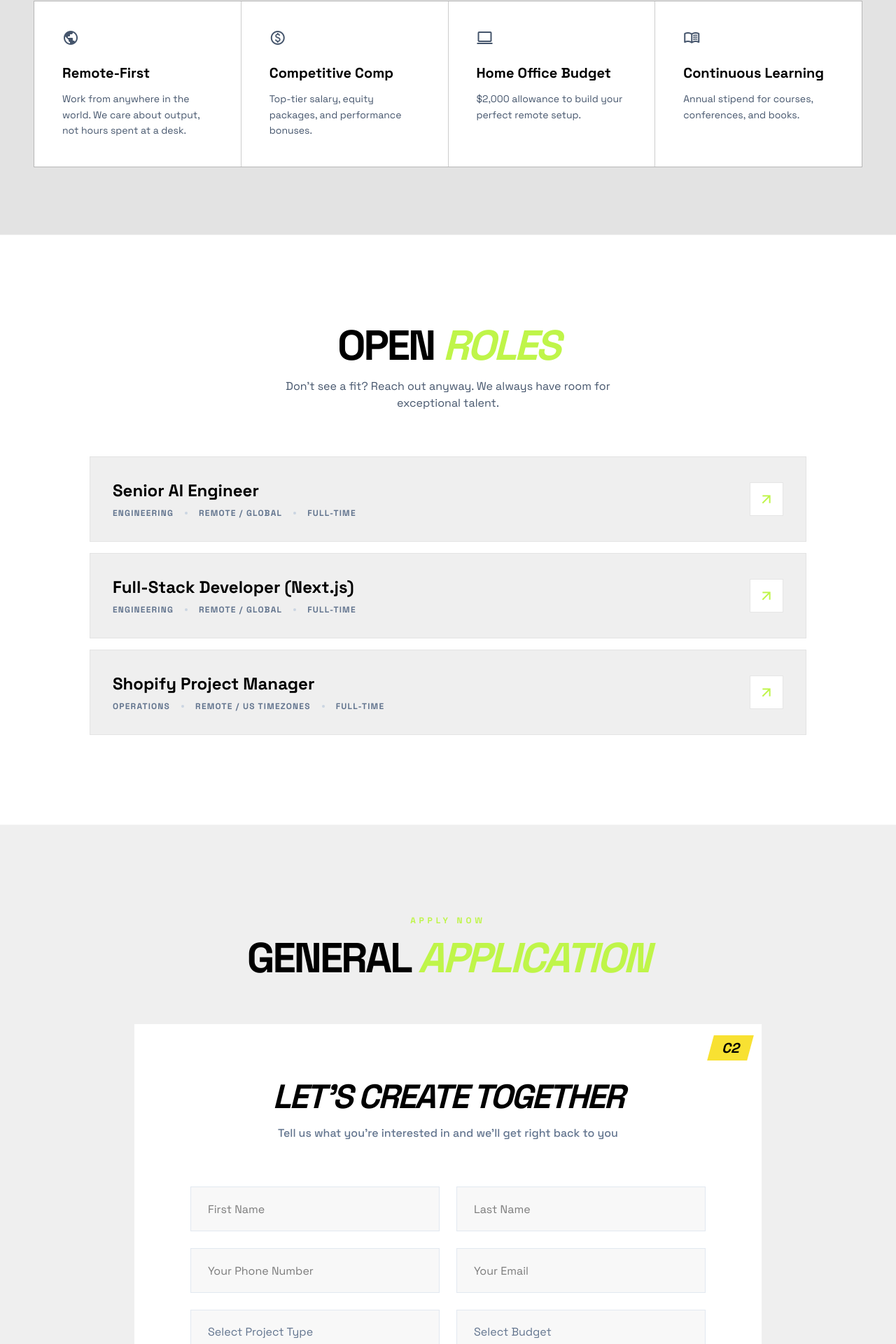
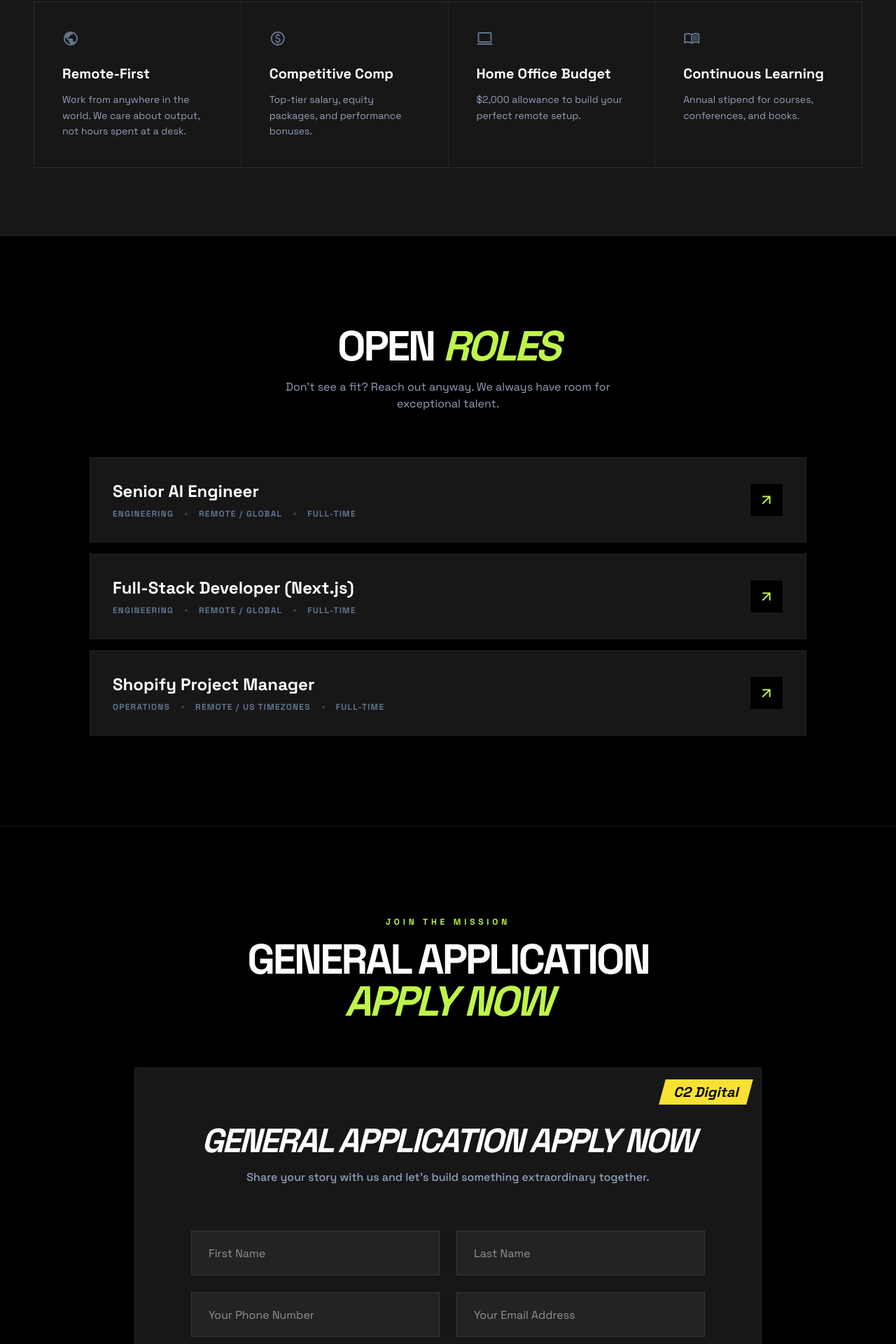
Before and after one commit to 2guysdigital8-eng/2Guys-Digital, a Next.js app: page /careers in a window 1280 px wide. Shown: the part 811-2731 px from the top of the page at 70% size. Built offline with nearby package versions, Linux system fonts and the light colour scheme.

Commit message:
Revert theme to dark and refine CareersForm with recruitment fields

```diff
--- a/src/app/careers/CareersClient.tsx
+++ b/src/app/careers/CareersClient.tsx
@@ -4,7 +4,7 @@ import CareersForm from "@/components/CareersForm";
 
 export default function CareersClient() {
     return (
-        <div className="pt-[73px] bg-[#efefef]">
+        <div className="pt-[73px] bg-black">
             {/* Hero Section */}
             <section className="pt-24 pb-20 px-6 md:px-12 text-center border-b border-black/5 bg-black text-white">
                 <div className="max-w-4xl mx-auto">
@@ -19,23 +19,23 @@ export default function CareersClient() {
             </section>
 
             {/* Why Join Us */}
-            <section className="py-24 px-6 md:px-12 bg-black/5">
+            <section className="py-24 px-6 md:px-12 bg-neutral-900 border-y border-white/5">
                 <div className="max-w-7xl mx-auto">
                     <div className="text-center mb-16">
                         <h2 className="text-xs font-bold uppercase tracking-[0.4em] mb-4 text-[#bff549]">Perks & Benefits</h2>
-                        <h3 className="text-4xl md:text-5xl font-black tracking-tighter uppercase text-black">Why Join <span className="italic text-[#bff549]">Us?</span></h3>
+                        <h3 className="text-4xl md:text-5xl font-black tracking-tighter uppercase text-white">Why Join <span className="italic text-[#bff549]">Us?</span></h3>
                     </div>
-                    <div className="grid grid-cols-1 md:grid-cols-2 lg:grid-cols-4 gap-px bg-black/10 border border-black/10">
+                    <div className="grid grid-cols-1 md:grid-cols-2 lg:grid-cols-4 gap-px bg-white/5 border border-white/5">
                         {[
                             { title: "Remote-First", desc: "Work from anywhere in the world. We care about output, not hours spent at a desk.", icon: "public" },
                             { title: "Competitive Comp", desc: "Top-tier salary, equity packages, and performance bonuses.", icon: "paid" },
                             { title: "Home Office Budget", desc: "$2,000 allowance to build your perfect remote setup.", icon: "computer" },
                             { title: "Continuous Learning", desc: "Annual stipend for courses, conferences, and books.", icon: "menu_book" },
                         ].map((benefit) => (
-                            <div key={benefit.title} className="bg-white p-10 hover:bg-[#bff549]/5 transition-colors group">
-                                <span className="material-symbols-outlined text-4xl mb-6 text-slate-600 group-hover:text-[#bff549] transition-colors">{benefit.icon}</span>
-                                <h4 className="text-xl font-bold mb-3 text-black">{benefit.title}</h4>
-                                <p className="text-slate-600 text-sm leading-relaxed">{benefit.desc}</p>
+                            <div key={benefit.title} className="bg-neutral-900 p-10 hover:bg-[#bff549]/5 transition-colors group">
+                                <span className="material-symbols-outlined text-4xl mb-6 text-slate-500 group-hover:text-[#bff549] transition-colors">{benefit.icon}</span>
+                                <h4 className="text-xl font-bold mb-3 text-white">{benefit.title}</h4>
+                                <p className="text-slate-400 text-sm leading-relaxed">{benefit.desc}</p>
                             </div>
                         ))}
                     </div>
@@ -43,39 +43,39 @@ export default function CareersClient() {
             </section>
 
             {/* Open Positions */}
-            <section className="py-32 px-6 md:px-12 border-y border-black/5 bg-white">
+            <section className="py-32 px-6 md:px-12 border-b border-white/5 bg-black">
                 <div className="max-w-5xl mx-auto">
                     <div className="text-center mb-16">
-                        <h2 className="text-4xl md:text-6xl font-black tracking-tighter uppercase mb-4 text-black">Open <span className="italic text-[#bff549]">Roles</span></h2>
-                        <p className="text-slate-600 max-w-lg mx-auto">Don't see a fit? Reach out anyway. We always have room for exceptional talent.</p>
+                        <h2 className="text-4xl md:text-6xl font-black tracking-tighter uppercase mb-4 text-white">Open <span className="italic text-[#bff549]">Roles</span></h2>
+                        <p className="text-slate-400 max-w-lg mx-auto">Don't see a fit? Reach out anyway. We always have room for exceptional talent.</p>
                     </div>
 
                     <div className="space-y-4">
                         {jobs.length > 0 ? (
                             jobs.map((job) => (
-                                <Link href={`/careers/${job.slug}`} key={job.title} className="group flex flex-col md:flex-row md:items-center justify-between p-8 border border-black/5 bg-[#efefef] hover:bg-white hover:border-[#bff549]/30 transition-all">
+                                <Link href={`/careers/${job.slug}`} key={job.title} className="group flex flex-col md:flex-row md:items-center justify-between p-8 border border-white/5 bg-neutral-900 hover:bg-neutral-800 transition-all">
                                     <div>
-                                        <h4 className="text-2xl font-bold mb-2 text-black group-hover:text-[#bff549] transition-colors">{job.title}</h4>
+                                        <h4 className="text-2xl font-bold mb-2 text-white group-hover:text-[#bff549] transition-colors">{job.title}</h4>
                                         <div className="flex flex-wrap items-center gap-4 text-xs font-bold uppercase tracking-widest text-slate-500">
                                             <span>{job.department}</span>
-                                            <span className="w-1 h-1 bg-slate-300 rounded-full" />
+                                            <span className="w-1 h-1 bg-slate-700 rounded-full" />
                                             <span>{job.location}</span>
-                                            <span className="w-1 h-1 bg-slate-300 rounded-full" />
+                                            <span className="w-1 h-1 bg-slate-700 rounded-full" />
                                             <span>{job.type}</span>
                                         </div>
                                     </div>
-                                    <div className="mt-6 md:mt-0 flex items-center justify-center size-12 border border-black/10 group-hover:border-[#bff549] bg-white group-hover:bg-[#bff549]/10 transition-colors">
+                                    <div className="mt-6 md:mt-0 flex items-center justify-center size-12 border border-white/10 group-hover:border-[#bff549] bg-black group-hover:bg-[#bff549]/10 transition-colors">
                                         <span className="material-symbols-outlined text-[#bff549] -rotate-45 group-hover:rotate-0 transition-transform">arrow_forward</span>
                                     </div>
                                 </Link>
                             ))
                         ) : (
-                            <div className="py-20 px-12 border border-dashed border-black/10 bg-[#efefef]/50 text-center flex flex-col items-center">
-                                <div className="size-20 bg-white rounded-full flex items-center justify-center mb-8 shadow-sm">
-                                    <span className="material-symbols-outlined text-4xl text-slate-400">work_off</span>
+                            <div className="py-20 px-12 border border-dashed border-white/10 bg-neutral-900/50 text-center flex flex-col items-center">
+                                <div className="size-20 bg-black rounded-full flex items-center justify-center mb-8 border border-white/5">
+                                    <span className="material-symbols-outlined text-4xl text-slate-600">work_off</span>
                                 </div>
-                                <h4 className="text-2xl font-bold mb-4 uppercase tracking-tighter text-black">No open roles currently</h4>
-                                <p className="text-slate-500 max-w-sm mx-auto mb-12">We are currently at capacity. Follow us or send a general application below to stay on our radar.</p>
+                                <h4 className="text-2xl font-bold mb-4 uppercase tracking-tighter text-white">No open roles currently</h4>
+                                <p className="text-slate-400 max-sm mx-auto mb-12">We are currently at capacity. Follow us or send a general application below to stay on our radar.</p>
                                 <div className="flex gap-4">
                                     <div className="h-px w-12 bg-black/10 mt-2" />
                                     <span className="text-[10px] font-black uppercase tracking-[0.3em] text-[#bff549]">Elite Talent Only</span>
@@ -88,11 +88,11 @@ export default function CareersClient() {
             </section>
 
             {/* Application Form Section */}
-            <section className="py-32 px-6 md:px-12 bg-[#efefef]">
+            <section className="py-32 px-6 md:px-12 bg-black border-t border-white/5">
                 <div className="max-w-4xl mx-auto">
                     <div className="text-center mb-16">
-                        <h2 className="text-xs font-bold uppercase tracking-[0.4em] mb-4 text-[#bff549]">Apply Now</h2>
-                        <h3 className="text-4xl md:text-6xl font-black tracking-tighter uppercase text-black">General <span className="italic text-[#bff549]">Application</span></h3>
+                        <h2 className="text-xs font-bold uppercase tracking-[0.4em] mb-4 text-[#bff549]">Join the Mission</h2>
+                        <h3 className="text-4xl md:text-6xl font-black tracking-tighter uppercase text-white">General Application <br /><span className="italic text-[#bff549]">Apply Now</span></h3>
                     </div>
                     <CareersForm />
                 </div>
--- a/src/components/CareersForm.tsx
+++ b/src/components/CareersForm.tsx
@@ -8,8 +8,8 @@ interface CareersFormProps {
 }
 
 export default function CareersForm({
-    title = "Let's Create Together",
-    description = "Tell us what you're interested in and we'll get right back to you"
+    title = "General Application Apply Now",
+    description = "Share your story with us and let's build something extraordinary together."
 }: CareersFormProps) {
     const [status, setStatus] = useState<'idle' | 'sending' | 'success'>('idle');
 
@@ -22,25 +22,25 @@ export default function CareersForm({
 
     if (status === 'success') {
         return (
-            <div className="p-12 bg-white text-center border border-slate-200">
+            <div className="p-12 bg-neutral-900 text-center border border-white/5">
                 <div className="size-16 bg-[#bff549]/10 rounded-full flex items-center justify-center mx-auto mb-6">
                     <span className="material-symbols-outlined text-[#bff549] text-3xl">check_circle</span>
                 </div>
-                <h3 className="text-2xl font-black uppercase tracking-tighter text-black">Message Sent</h3>
-                <p className="text-slate-500 text-sm mt-4">We've received your request and will get back to you shortly.</p>
+                <h3 className="text-2xl font-black uppercase tracking-tighter text-white">Application Received</h3>
+                <p className="text-slate-400 text-sm mt-4">We've received your application and will review it shortly. Keep an eye on your inbox.</p>
             </div>
         );
     }
 
     return (
-        <div className="bg-white p-12 lg:p-20 relative">
+        <div className="bg-neutral-900 p-12 lg:p-20 relative border border-white/5">
             <div className="absolute top-4 right-4 bg-[#f8e132] text-black px-4 py-1 font-black text-xl italic skew-x-[-15deg]">
-                <span className="inline-block skew-x-[15deg]">C2</span>
+                <span className="inline-block skew-x-[15deg]">C2 Digital</span>
             </div>
 
             <div className="text-center mb-16">
-                <h2 className="text-4xl md:text-5xl font-black uppercase tracking-tighter text-black mb-4 italic leading-none">{title}</h2>
-                <p className="text-slate-500 font-medium">{description}</p>
+                <h2 className="text-4xl md:text-5xl font-black uppercase tracking-tighter text-white mb-4 italic leading-none">{title}</h2>
+                <p className="text-slate-400 font-medium">{description}</p>
             </div>
 
             <form onSubmit={handleSubmit} className="space-y-6">
@@ -49,13 +49,13 @@ export default function CareersForm({
                         required
                         type="text"
                         placeholder="First Name"
-                        className="w-full bg-[#f8f8f8] border border-slate-200 h-16 px-6 text-black focus:border-[#f8e132] outline-none transition-colors"
+                        className="w-full bg-white/5 border border-white/10 h-16 px-6 text-white focus:border-[#f8e132] outline-none transition-colors"
                     />
                     <input
                         required
                         type="text"
                         placeholder="Last Name"
-                        className="w-full bg-[#f8f8f8] border border-slate-200 h-16 px-6 text-black focus:border-[#f8e132] outline-none transition-colors"
+                        className="w-full bg-white/5 border border-white/10 h-16 px-6 text-white focus:border-[#f8e132] outline-none transition-colors"
                     />
                 </div>
                 <div className="grid grid-cols-1 md:grid-cols-2 gap-6">
@@ -63,34 +63,34 @@ export default function CareersForm({
                         required
                         type="tel"
                         placeholder="Your Phone Number"
-                        className="w-full bg-[#f8f8f8] border border-slate-200 h-16 px-6 text-black focus:border-[#f8e132] outline-none transition-colors"
+                        className="w-full bg-white/5 border border-white/10 h-16 px-6 text-white focus:border-[#f8e132] outline-none transition-colors"
                     />
                     <input
                         required
                         type="email"
-                        placeholder="Your Email"
-                        className="w-full bg-[#f8f8f8] border border-slate-200 h-16 px-6 text-black focus:border-[#f8e132] outline-none transition-colors"
+                        placeholder="Your Email Address"
+                        className="w-full bg-white/5 border border-white/10 h-16 px-6 text-white focus:border-[#f8e132] outline-none transition-colors"
                     />
                 </div>
                 <div className="grid grid-cols-1 md:grid-cols-2 gap-6">
-                    <select className="w-full bg-[#f8f8f8] border border-slate-200 h-16 px-6 text-slate-500 focus:border-[#f8e132] outline-none appearance-none transition-colors">
-                        <option>Select Project Type</option>
-                        <option>Web Development</option>
-                        <option>Mobile App</option>
-                        <option>AI Automation</option>
-                    </select>
-                    <select className="w-full bg-[#f8f8f8] border border-slate-200 h-16 px-6 text-slate-500 focus:border-[#f8e132] outline-none appearance-none transition-colors">
-                        <option>Select Budget</option>
-                        <option>$10k - $25k</option>
-                        <option>$25k - $50k</option>
-                        <option>$50k+</option>
-                    </select>
+                    <input
+                        required
+                        type="url"
+                        placeholder="Portfolio / GitHub Link"
+                        className="w-full bg-white/5 border border-white/10 h-16 px-6 text-white focus:border-[#f8e132] outline-none transition-colors"
+                    />
+                    <input
+                        required
+                        type="url"
+                        placeholder="Resume / CV Link"
+                        className="w-full bg-white/5 border border-white/10 h-16 px-6 text-white focus:border-[#f8e132] outline-none transition-colors"
+                    />
                 </div>
                 <textarea
                     required
-                    placeholder="Tell us more about your project"
+                    placeholder="Tell us more about yourself and your career goals..."
                     rows={6}
-                    className="w-full bg-[#f8f8f8] border border-slate-200 p-6 text-black focus:border-[#f8e132] outline-none transition-colors resize-none"
+                    className="w-full bg-white/5 border border-white/10 p-6 text-white focus:border-[#f8e132] outline-none transition-colors resize-none"
                 />
 
                 <button
@@ -98,25 +98,25 @@ export default function CareersForm({
                     disabled={status === 'sending'}
                     className="w-full bg-[#f8e132] text-black h-16 font-black uppercase tracking-widest italic hover:brightness-105 transition-all text-xl"
                 >
-                    {status === 'sending' ? 'Sending...' : 'submit message'}
+                    {status === 'sending' ? 'Sending Application...' : 'Submit Application'}
                 </button>
 
                 <div className="relative pt-12 text-center">
-                    <div className="absolute top-12 left-0 w-full h-px bg-slate-200" />
-                    <span className="relative z-10 bg-white px-4 text-xs font-black uppercase tracking-widest text-black">or</span>
+                    <div className="absolute top-12 left-0 w-full h-px bg-white/10" />
+                    <span className="relative z-10 bg-neutral-900 px-4 text-xs font-black uppercase tracking-widest text-slate-500">or</span>
 
-                    <div className="grid grid-cols-3 gap-8 mt-12">
+                    <div className="grid grid-cols-1 md:grid-cols-3 gap-8 mt-12">
                         <div>
-                            <p className="text-[10px] font-black uppercase tracking-widest text-slate-400 mb-2">Email</p>
-                            <p className="font-black text-xs text-black">hello@c2-digital.com</p>
+                            <p className="text-[10px] font-black uppercase tracking-widest text-slate-500 mb-2">Email Talent Team</p>
+                            <p className="font-black text-xs text-white">careers@c2-digital.com</p>
                         </div>
                         <div>
-                            <p className="text-[10px] font-black uppercase tracking-widest text-slate-400 mb-2">Call/Text</p>
-                            <p className="font-black text-xs text-black">1 (305) 330 5981</p>
+                            <p className="text-[10px] font-black uppercase tracking-widest text-slate-500 mb-2">Office Direct</p>
+                            <p className="font-black text-xs text-white">1 (305) 330 5981</p>
                         </div>
                         <div>
-                            <p className="text-[10px] font-black uppercase tracking-widest text-slate-400 mb-2">Toll Free</p>
-                            <p className="font-black text-xs text-black">1 (855) 661-0016</p>
+                            <p className="text-[10px] font-black uppercase tracking-widest text-slate-500 mb-2">Global Operations</p>
+                            <p className="font-black text-xs text-white">1 (855) 661-0016</p>
                         </div>
                     </div>
                 </div>
```
Also changed, not shown: src/app/about/AboutClient.tsx (+26 -27 lines), src/app/careers/[slug]/JobViewClient.tsx (+10 -10 lines).
